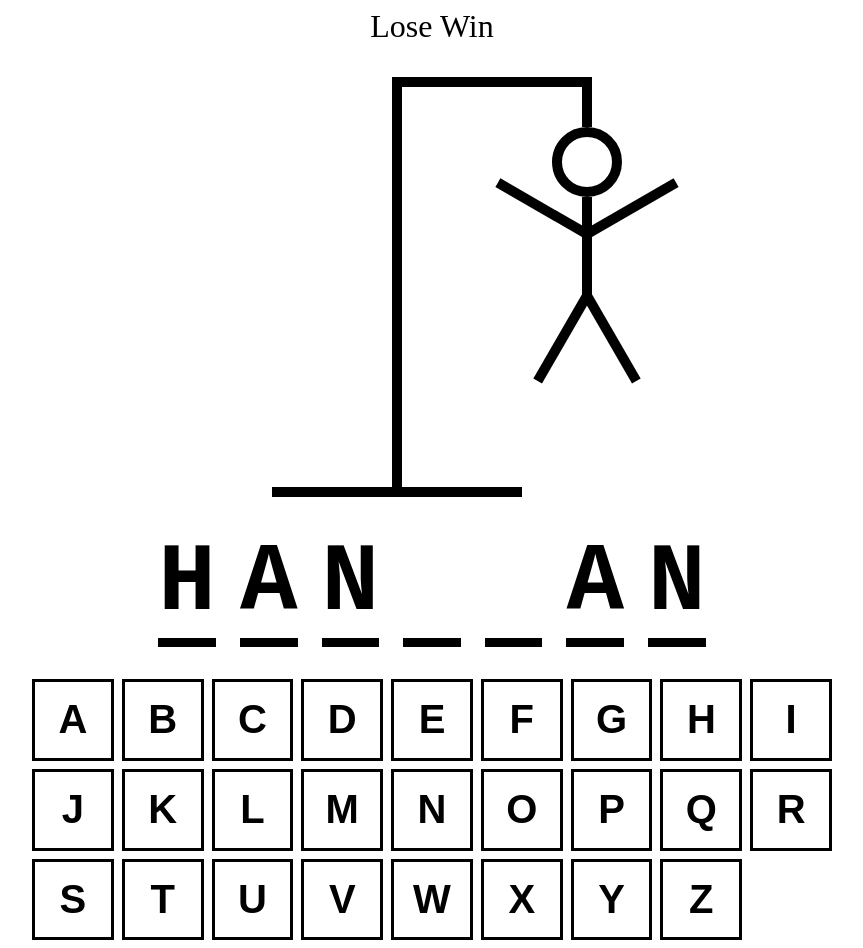
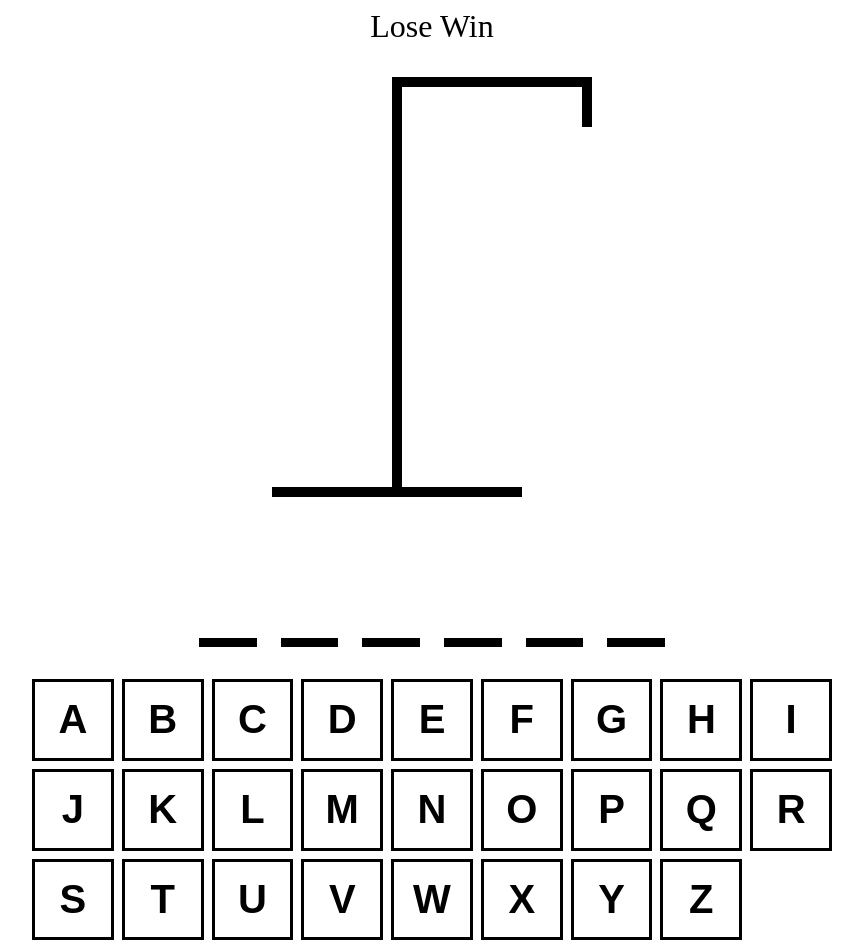
Before and after one commit to luckeysherpa07/hangmanWithTypescript, a React (Vite) app: page / in a window 1280 px wide. Shown: the whole page, without its empty margins (208-1071 px from the left). Built offline with nearby package versions, Linux system fonts and the light colour scheme; the HTML template or start-up script is replaced by a standard one.

Commit message:
added the logic for correct guesses

```diff
--- a/src/App.tsx
+++ b/src/App.tsx
@@ -1,4 +1,4 @@
-import { useState } from "react"
+import { useEffect, useState } from "react"
 import words from "./wordList.json"
 import { HangmanDrawing } from "./HangmanDrawing"
 import { HangmanWord } from "./HangmanWord"
@@ -10,7 +10,31 @@
     })
     const [guessedLetters, setGuessedLetters] = useState<string[]>([])
 
-    console.log(wordToGuess)
+    const incorrectLetters = guessedLetters.filter(
+        (letter) => !wordToGuess.includes(letter)
+    )
+
+    function addGuessedLetter(letter: string) {
+        if (guessedLetters.includes(letter)) return
+
+        setGuessedLetters((currentLetters) => [...currentLetters, letter])
+    }
+
+    useEffect(() => {
+        const handler = (e: KeyboardEvent) => {
+            const key = e.key
+            if (!key.match(/^[a-z]$/)) return
+
+            e.preventDefault()
+            addGuessedLetter(key)
+        }
+
+        document.addEventListener("keypress", handler)
+        return () => {
+            document.removeEventListener("keypress", handler)
+        }
+    }, [guessedLetters])
+
     return (
         <div
             style={{
@@ -25,8 +49,11 @@
             <div style={{ fontSize: "2rem", textAlign: "center" }}>
                 Lose Win
             </div>
-            <HangmanDrawing />
-            <HangmanWord />
+            <HangmanDrawing numberOfGuesses={incorrectLetters.length} />
+            <HangmanWord
+                guessedLetters={guessedLetters}
+                wordToGuess={wordToGuess}
+            />
             <div style={{ alignSelf: "stretch" }}>
                 <Keyboard />
             </div>
--- a/src/HangmanDrawing.tsx
+++ b/src/HangmanDrawing.tsx
@@ -85,15 +85,16 @@
     />
 )
 
-export function HangmanDrawing() {
+const BODY_PARTS = [HEAD, BODY, RIGHT_ARM, LEFT_ARM, RIGHT_LEG, LEFT_LEG]
+
+type HangmanDrawingProps = {
+    numberOfGuesses: number
+}
+
+export function HangmanDrawing({ numberOfGuesses }: HangmanDrawingProps) {
     return (
         <div style={{ position: "relative" }}>
-            {HEAD}
-            {BODY}
-            {RIGHT_ARM}
-            {LEFT_ARM}
-            {RIGHT_LEG}
-            {LEFT_LEG}
+            {BODY_PARTS.slice(0, numberOfGuesses)}
             <div
                 style={{
                     height: "50px",
--- a/src/HangmanWord.tsx
+++ b/src/HangmanWord.tsx
@@ -1,6 +1,9 @@
-export function HangmanWord() {
-    const word = "hangman"
-    const guessedLetters = ["h", "a", "n"]
+type HangmanWordProps = {
+    wordToGuess: string
+    guessedLetters: string[]
+}
+
+export function HangmanWord({ wordToGuess, guessedLetters }: HangmanWordProps) {
     return (
         <div
             style={{
@@ -12,7 +15,7 @@
                 fontFamily: "monospace",
             }}
         >
-            {word.split("").map((letter, index) => (
+            {wordToGuess.split("").map((letter, index) => (
                 <span
                     key={index}
                     style={{
```
